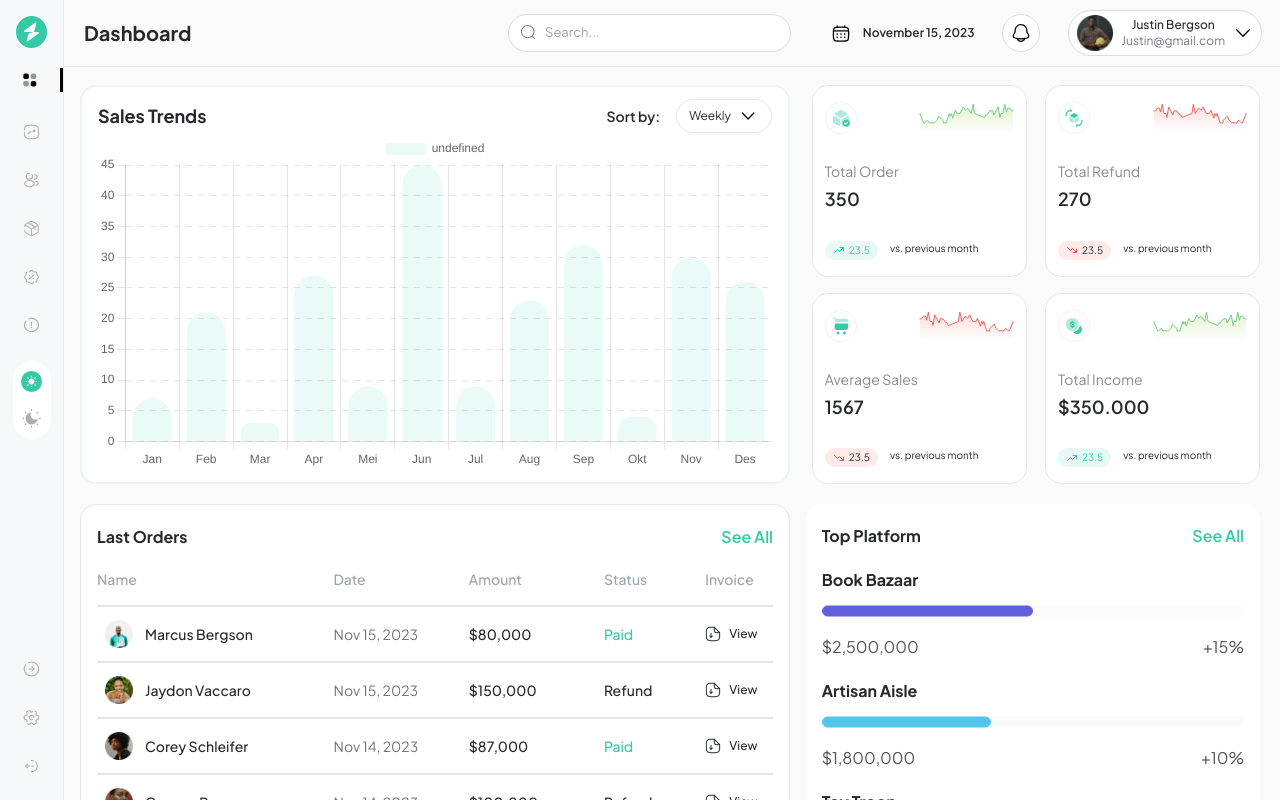
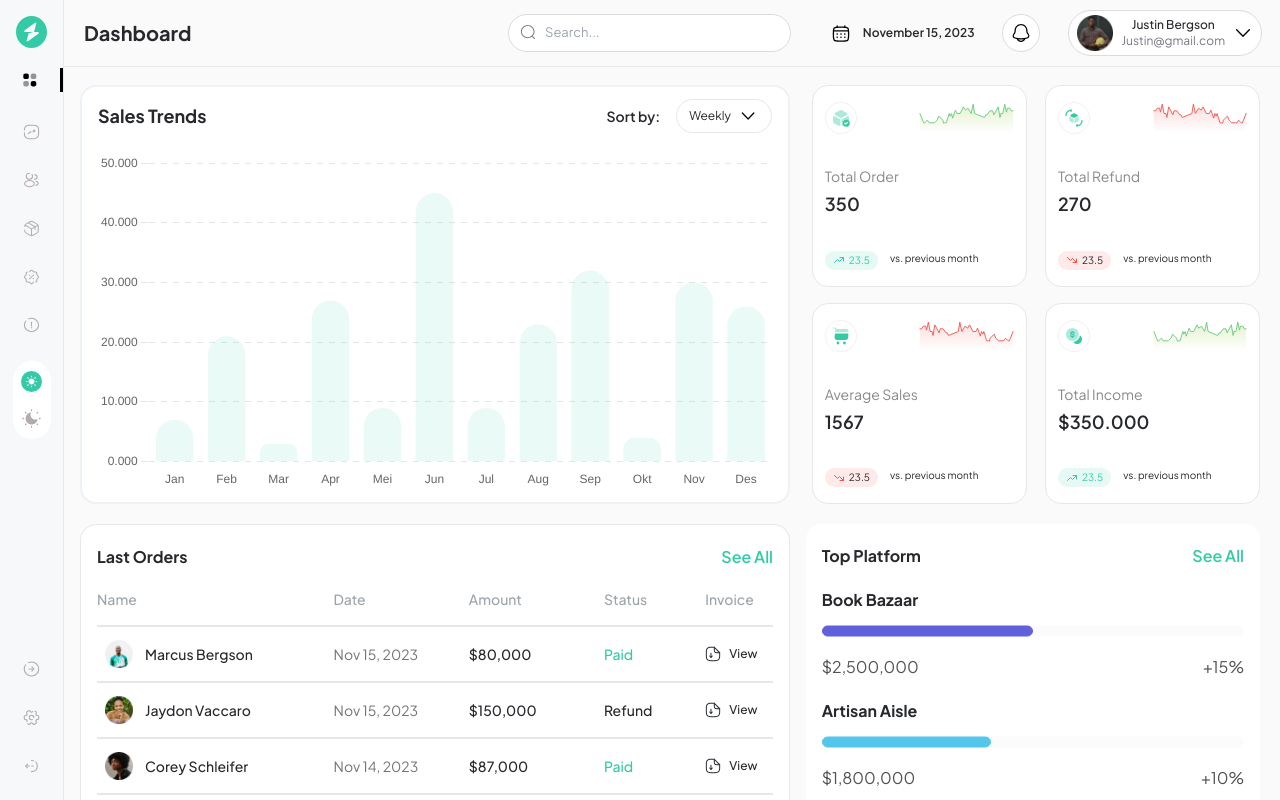
Before and after one commit to tunny17/hackathon, a React (Vite) app: page / in a window 1280 px wide. Shown: the top 800 px of the page. Built offline with nearby package versions, Linux system fonts and the light colour scheme.

Commit message:
last fixes

```diff
--- a/src/components/Header.jsx
+++ b/src/components/Header.jsx
@@ -31,7 +31,7 @@ const Header = ({}) => {
               name=''
               id=''
               placeholder='Search...'
-              className='search-input hidden w-full lg:block border bg-white dark:text-black border-[#DADDDD] rounded-full outline-none px-9 pt-1 pb-2 placeholder:text-[13px]'
+              className='search-input hidden w-full lg:block border bg-white dark:text-black dark:bg-black border-[#DADDDD] rounded-full outline-none px-9 pt-1 pb-2 placeholder:text-[13px]'
             />
             <img
               src='/search-icon.svg'
--- a/src/components/SalesTrend.jsx
+++ b/src/components/SalesTrend.jsx
@@ -26,7 +26,7 @@ const SalesTrend = () => {
       {
         data: [7, 21, 3, 27, 9, 45, 9, 23, 32, 4, 30, 26],
         backgroundColor: 'rgba(52, 202, 165, 0.10)',
-        borderRadius: 50,
+        borderRadius: 100,
         hoverBackgroundColor: '#34CAA5',
       },
     ],
@@ -37,24 +37,36 @@ const SalesTrend = () => {
       tooltip: {
         callbacks: {
           label: function (context) {
-            // Format the tooltip label to show only the data array
-            const label = context.dataset.label || '';
             const value = context.parsed.y || 0;
             return `${value}`;
           },
         },
       },
+      legend: {
+        display: false, // Set this to false to hide the legend
+      },
     },
     scales: {
       y: {
+        ticks: {
+          callback: function (value) {
+            return `${value.toFixed(3)}`;
+          },
+          stepSize: 5,
+          maxTicksLimit: 7,
+        },
         border: {
           dash: [6, 6],
+          color: 'transparent',
         },
       },
       x: {
+        grid: {
+          display: false,
+        },
         border: {
-          // dash: [6, 6],
-          // color: 'transparent',
+          dash: [6, 6],
+          color: 'transparent',
         },
       },
     },
@@ -62,7 +74,7 @@ const SalesTrend = () => {
 
   return (
     <section className='min-w-[320px] w-full lg:max-w-[710px] border-2 rounded-2xl bg-white dark:bg-black dark:text-white dark:border-0 border-[#EDF2F7] py-3 px-4'>
-      <div className='flex justify-between items-center'>
+      <div className='flex justify-between items-center mb-5'>
         <h1 className='font-bold text-sm lg:text-lg'>Sales Trends</h1>
         <div className='flex items-center gap-4'>
           <p className='text-[10px] lg:text-sm font-semibold'>Sort by:</p>
```
